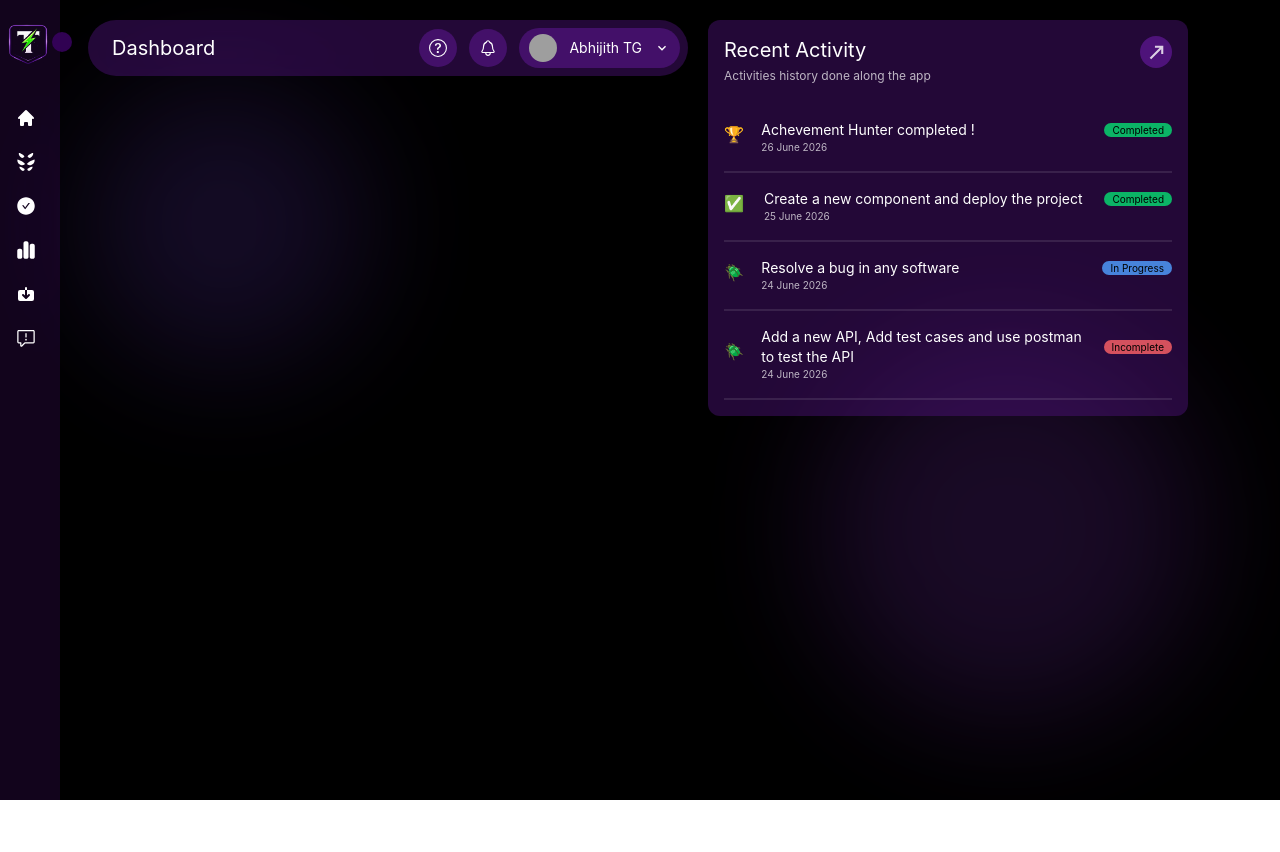
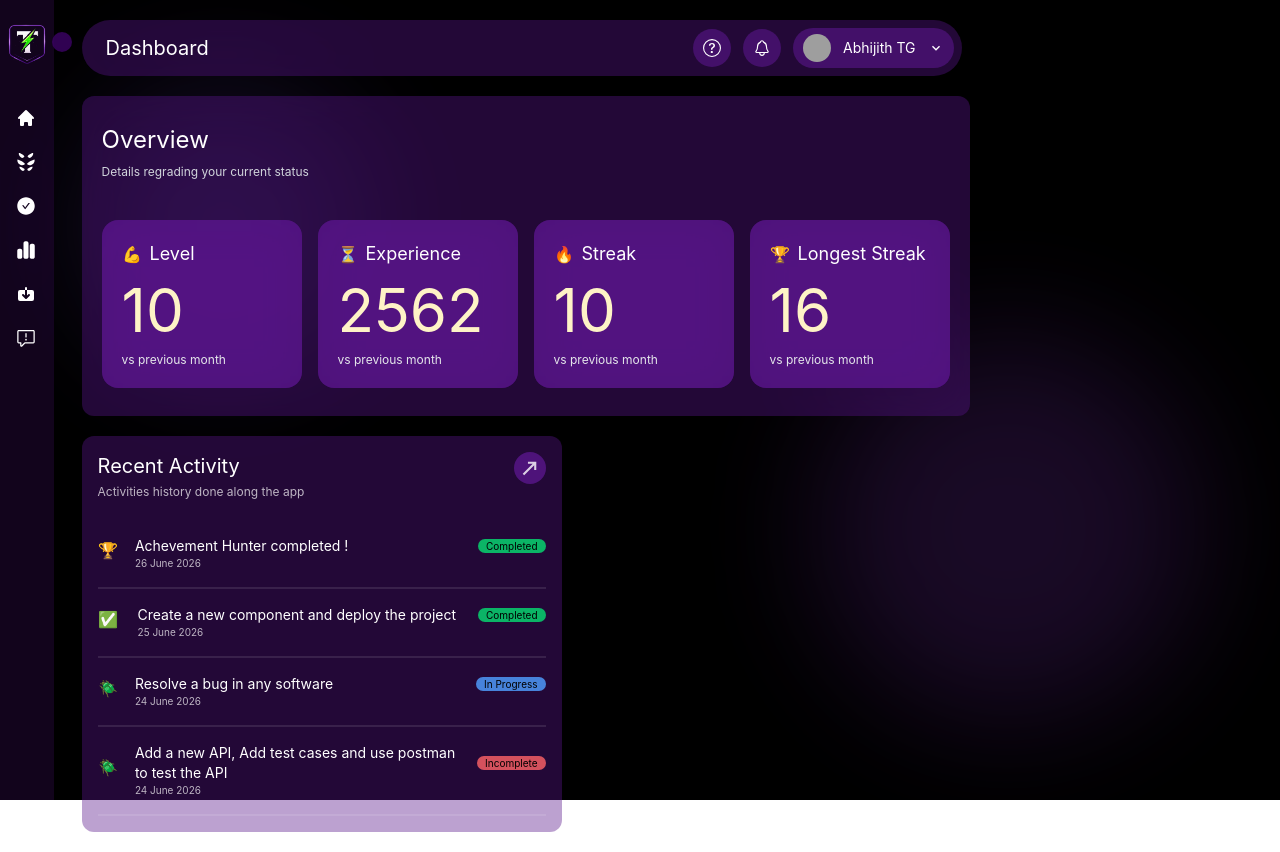
Before and after one commit to Abhijith-TG/solo-leveiling, a React (Vite) app: page / in a window 1280 px wide. Before the commit the page ends 800 px from the top, so only its background shows below. Built offline with nearby package versions, Linux system fonts and the light colour scheme; grey boxes are pictures that could not be loaded.

Commit message:
feat: Added a new overview component

```diff
--- /dev/null
+++ b/src/components/Overview.tsx
@@ -0,0 +1,71 @@
+import { AiFillExperiment } from "react-icons/ai"
+import { FaLevelUpAlt } from "react-icons/fa"
+
+function Overview() {
+
+    const overview = [{
+        name:"Level",
+        level:10,
+        icon:"💪",
+        text:"vs previous month"
+
+    },
+{
+        name:"Experience",
+        level:2562,
+        icon:"⏳",
+        text:"Xps"
+
+
+    },
+    {
+        name:"Streak",
+        level:10,
+        icon:"🔥",
+        text:"Days"
+
+
+    },
+    {
+        name:"Longest Streak",
+        level:16,
+        icon:"🏆",
+        text:"Days"
+
+
+    }
+]
+
+
+  return (
+    <div className="px-5 py-7 bg-purple-900/40 w-fit rounded-xl backdrop-blur-xl">
+        <div className="mb-10">
+            <div className="flex flex-col gap-2">
+                <h1 className="text-white text-2xl">Overview</h1>
+                <p className="text-gray-300 text-xs">Details regrading your current status</p>
+            </div>
+            <div>
+
+            </div>
+        </div>
+        <div className="flex gap-4 flex-wrap">
+            {
+                overview.map((over,index)=>(
+                    <div key={index} className="p-5 bg-purple-900/80 rounded-2xl text-white backdrop-blur-xl flex flex-col justify-start w-50 gap-3">
+                        <div className="flex items-center justify-start gap-2">
+                            <div>{over.icon}</div>
+                            <p className="text-lg">{over.name}</p>
+                        </div>
+                        <div className="flex flex-col items-start justify-start gap-3" >
+                            <p className="text-6xl text-amber-100" >{over.level}</p>
+                            <p className="text-xs text-gray-200 ">vs previous month</p>
+                        </div>
+                    </div>
+                ))
+            }
+        </div>
+    </div>
+  )
+}
+
+export default Overview
--- a/src/components/SideContent.tsx
+++ b/src/components/SideContent.tsx
@@ -2,7 +2,7 @@ import {  CgArrowTopRight } from 'react-icons/cg'
 
 function SideContent() {
   return (
-    <div className='bg-purple-900/40 text-white rounded-xl p-4 max-w-120'>
+    <div className='bg-purple-900/40 text-white rounded-xl p-4 max-w-120 inline '>
         <div className='flex mb-5 items-top justify-between'>
             <div className='flex flex-col gap-1'>
                 <p className='text-xl'>Recent Activity</p>
--- a/src/components/TopBar.tsx
+++ b/src/components/TopBar.tsx
@@ -5,7 +5,7 @@ import { MdKeyboardArrowDown } from 'react-icons/md'
 function TopBar() {
 
   return (
-    <div className=' flex ps-6 pe-2 py-2 text-white bg-purple-900/40 backdrop-blur-xl rounded-full justify-between max-w-200 min-w-80 sm:min-w-150  items-center transition-all'>
+    <div className=' flex ps-6 pe-2 py-2 text-white bg-purple-900/40 backdrop-blur-xl rounded-full justify-between max-w-200 min-w-80 sm:min-w-150 lg:min-w-220 items-center transition-all'>
         <div className='text-xl'>Dashboard</div>
         <div className='flex items-center gap-3'>
             <div className='  p-1.5  sm:p-2.5 bg-purple-900/60 rounded-full' > <BsQuestionCircle size={18}/> </div>
@@ -19,6 +19,7 @@ function TopBar() {
             </div>
 
         </div>
+
     </div>
   )
 }
--- a/src/pages/Dashboard.tsx
+++ b/src/pages/Dashboard.tsx
@@ -1,3 +1,4 @@
+import Overview from "../components/Overview";
 import SideContent from "../components/SideContent";
 import TopBar from "../components/TopBar";
 
@@ -12,10 +13,15 @@ function Dashboard() {
 
 
   return (
-    <div className="p-5 flex flex-wrap w-full gap-5 items-start justify-between shadow-white ">
+    <div className="p-5  w-full  shadow-white ">
+
+    <div className=" flex flex-wrap w-full gap-5 items-start justify-between shadow-white ">
+                <div className="flex flex-col gap-5">
                 <TopBar/>
+            <Overview/>
+      </div>
                 <SideContent/>
-
+    </div>
 
     </div>
   );
```
